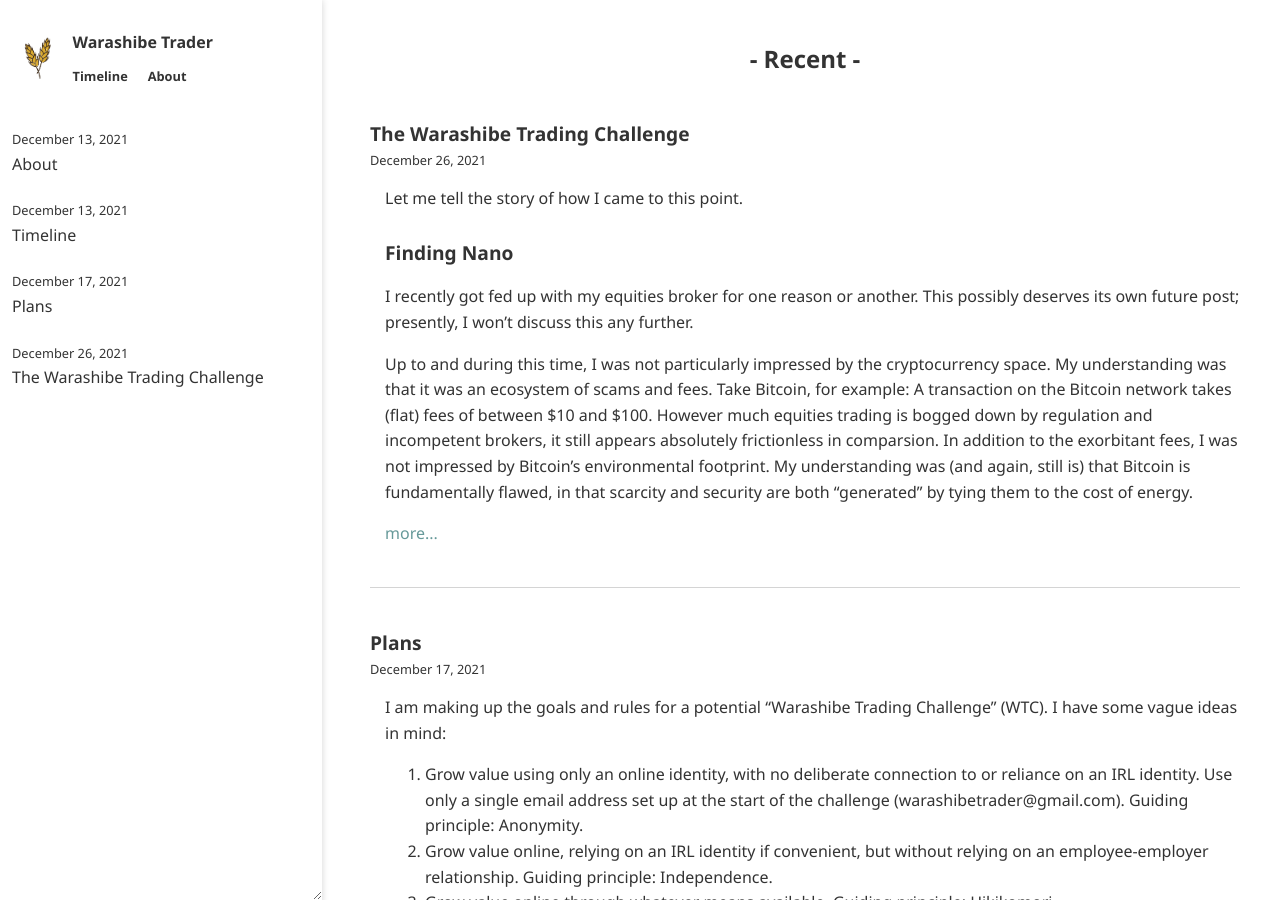
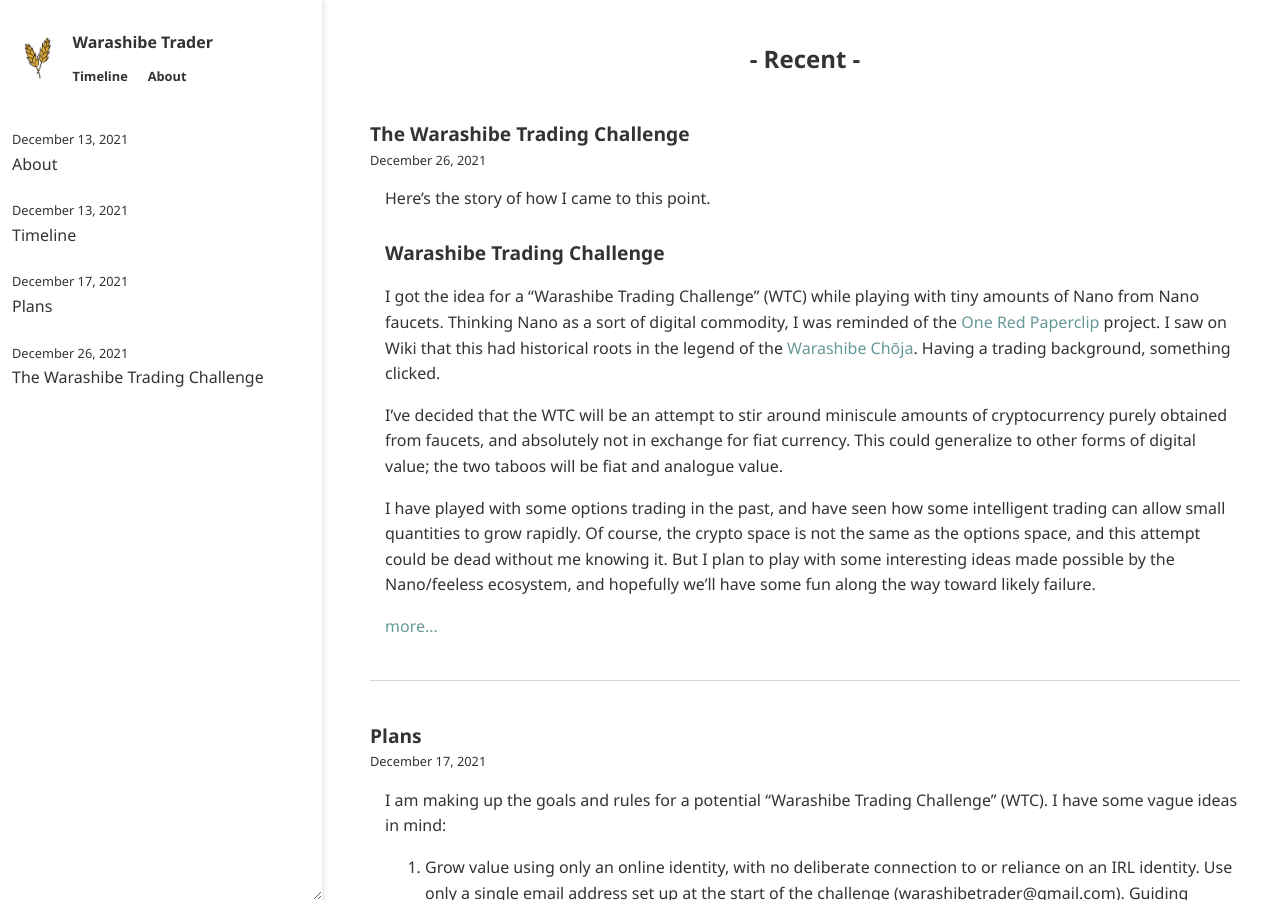
Before and after one commit to warashibetrader/warashibetrader.github.io, a Jekyll site: the page built from index.html, in a window 1280 px wide and 900 px high. Built offline with Jekyll 4.4.1, drawn with Linux system fonts in a browser that asks for light colours.

Commit message:
Update 2021-12-26-warashibe-trading-challenge.md

```diff
--- a/_posts/2021-12-26-warashibe-trading-challenge.md
+++ b/_posts/2021-12-26-warashibe-trading-challenge.md
@@ -2,15 +2,23 @@
 title: "The Warashibe Trading Challenge"
 ---
 
-Let me tell the story of how I came to this point.
+Here's the story of how I came to this point.
+
+### Warashibe Trading Challenge
+
+I got the idea for a "Warashibe Trading Challenge" (WTC) while playing with tiny amounts of Nano from Nano faucets. Thinking Nano as a sort of digital commodity, I was reminded of the [One Red Paperclip](https://en.wikipedia.org/wiki/One_red_paperclip) project. I saw on Wiki that this had historical roots in the legend of the [Warashibe Chōja](https://en.wikipedia.org/wiki/Straw_Millionaire). Having a trading background, something clicked.
+
+I've decided that the WTC will be an attempt to stir around miniscule amounts of cryptocurrency purely obtained from faucets, and absolutely not in exchange for fiat currency. This could generalize to other forms of digital value; the two taboos will be fiat and analogue value.
+
+I have played with some options trading in the past, and have seen how some intelligent trading can allow small quantities to grow rapidly. Of course, the crypto space is not the same as the options space, and this attempt could be dead without me knowing it. But I plan to play with some interesting ideas made possible by the Nano/feeless ecosystem, and hopefully we'll have some fun along the way toward likely failure.
+
+
 
 ### Finding Nano
 
-I recently got fed up with my equities broker for one reason or another. This possibly deserves its own future post; presently, I won't discuss this any further.
+Why Nano, or crypto, for that matter? I recently got fed up with my equities broker for one reason or another. This possibly deserves its own future post; presently, I won't discuss this any further.
 
 Up to and during this time, I was not particularly impressed by the cryptocurrency space. My understanding was that it was an ecosystem of scams and fees. Take Bitcoin, for example: A transaction on the Bitcoin network takes (flat) fees of between $10 and $100. However much equities trading is bogged down by regulation and incompetent brokers, it still appears absolutely frictionless in comparsion. In addition to the exorbitant fees, I was not impressed by Bitcoin's environmental footprint. My understanding was (and again, still is) that Bitcoin is fundamentally flawed, in that scarcity and security are both "generated" by tying them to the cost of energy.
-
-
 
 I did have in the back of my mind that, being mostly mathematically literate, I could look into the Bitcoin whitepaper at some point and optimize away these issues. The space of cryptographic protocols and algorithms is relatively unexplored, and it was hard for me to believe that the original Bitcoin protocol was the best. (Of course, there have been many cryptocurrency protocols since Bitcoin. But I also suspected that their protocols were sub-optimal due to compatibility-baggage, as well as greed.)
 
@@ -20,12 +28,5 @@ First of all, Nano is essentially the opposite of Bitcoin, which has now entirel
 
 Nano is the opposite (or at least, it should be if it isn't already). Nano is feeless, fast, and transparent. These properties make it perfect for the enormous (and in some sense, growing) segment of the "hot" economy involving small payments, including retail-scale purchases and trading. I can envision this generating new economies that cannot even exist under the current economic system, involving self-publishing and royalty micropayments.
 
-### Warashibe Trading Challenge
-
-I got the idea for a "Warashibe Trading Challenge" (WTC) while playing with tiny amounts of Nano from Nano faucets. Thinking Nano as a sort of digital commodity, I was reminded of the [One Red Paperclip](https://en.wikipedia.org/wiki/One_red_paperclip) project. I saw on Wiki that this had historical roots in the legend of the [Warashibe Chōja](https://en.wikipedia.org/wiki/Straw_Millionaire). Having a trading background, something clicked.
-
-I've decided that the WTC will be an attempt to stir around miniscule amounts of cryptocurrency purely obtained from faucets, and absolutely not in exchange for fiat currency. This could generalize to other forms of digital value; the two taboos will be fiat and analogue value.
-
-I have played with some options trading in the past, and have seen how some intelligent trading can allow small quantities to grow rapidly. Of course, the crypto space is not the same as the options space, and this attempt could be dead without me knowing it. But I plan to play with some interesting ideas made possible by the Nano/feeless ecosystem, and hopefully we'll have some fun along the way toward likely failure.
 
 > Current holdings: 74691 Nyano and 3.09 Banano. Value: $0.35
```
